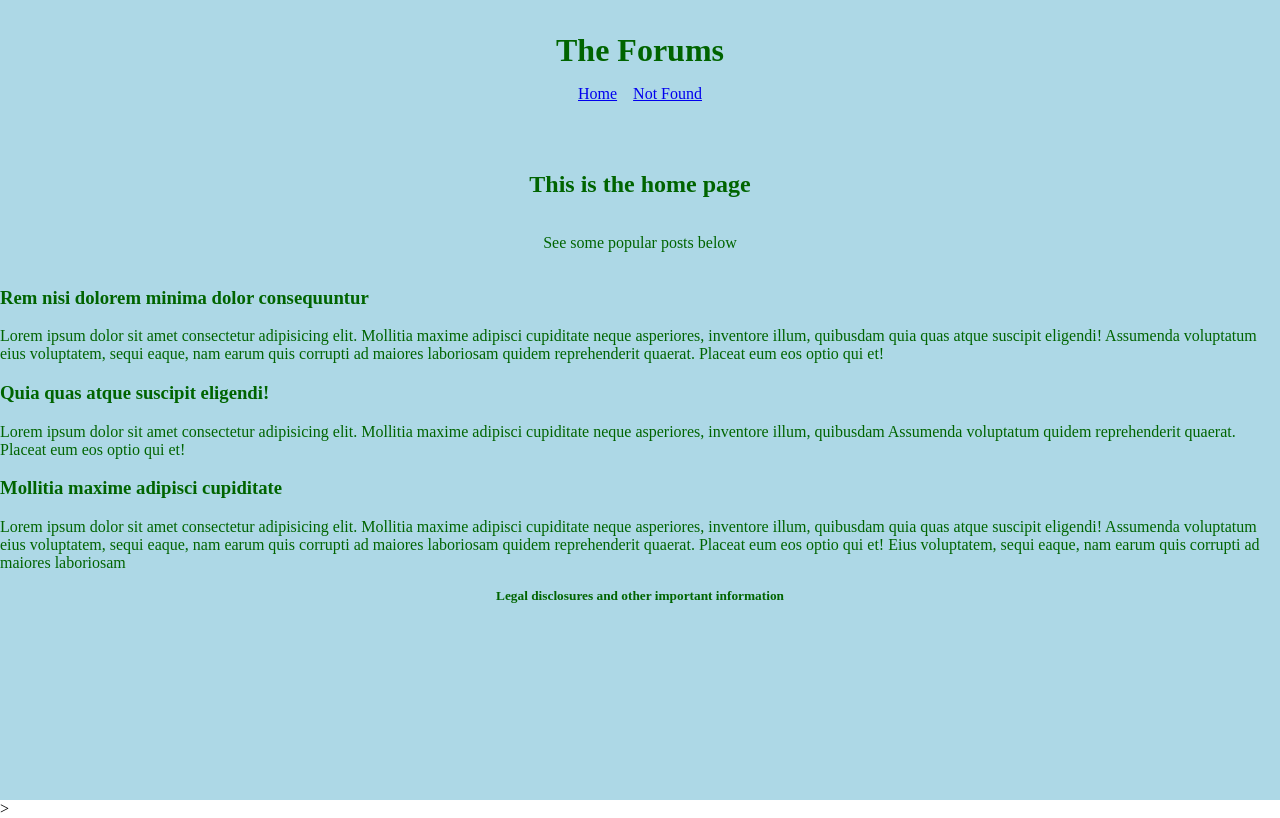
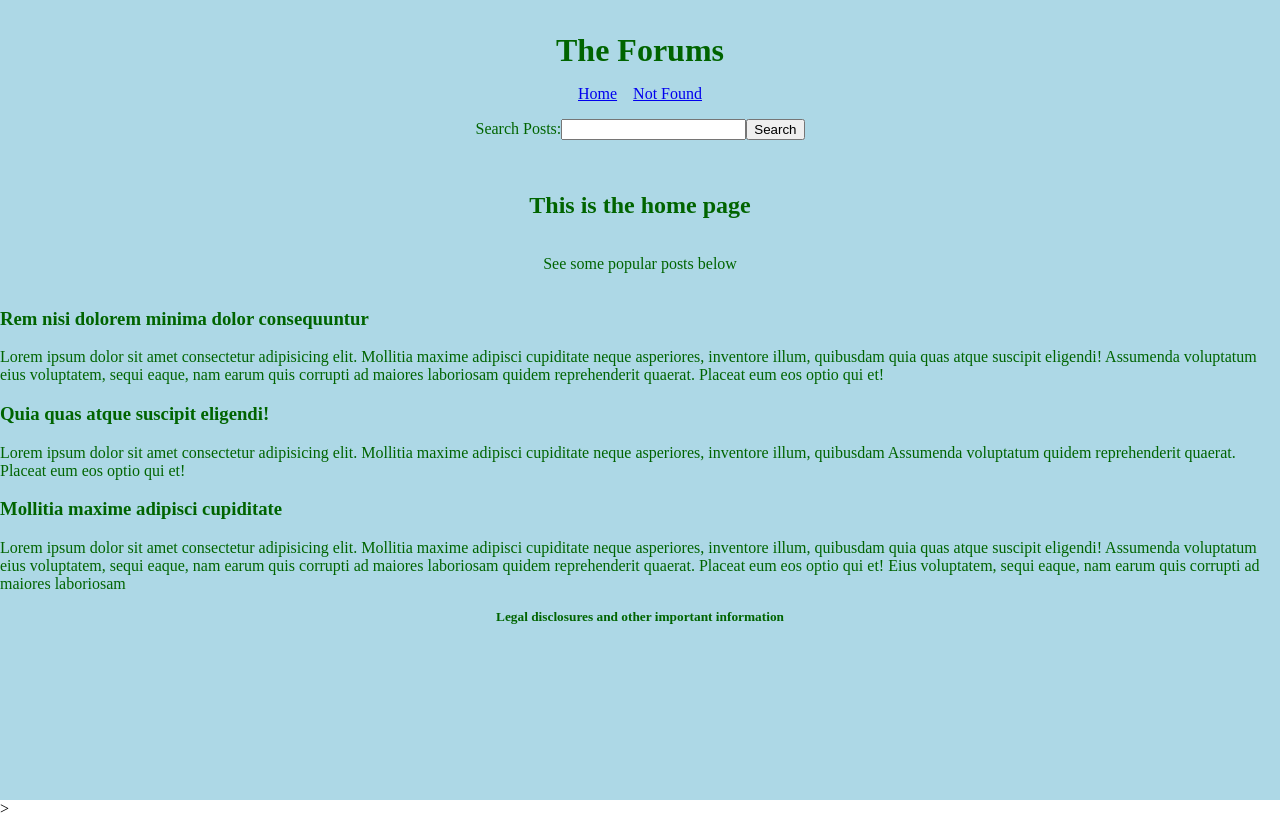
Before and after one commit to Lee1387/Forums, a React (Vite) app in the folder Forums-Frontend/: page / in a window 1280 px wide. Built offline with nearby package versions, Linux system fonts and the light colour scheme.

Commit message:
Created results component and started search functionality

```diff
--- a/Forums-Frontend/src/components/App.jsx
+++ b/Forums-Frontend/src/components/App.jsx
@@ -9,16 +9,18 @@ import MainLayout from "./MainLayout";
 import Error from "./Error";
 import Home, { homeLoader } from "../pages/Home";
 import NotFound from "../pages/NotFound";
+import Results, { resultsLoader, searchAction } from "../pages/Results";
 import "../assets/styles.css";
 
 const router = createBrowserRouter(
   createRoutesFromElements(
-    <Route path="/" element={<MainLayout />}>
+    <Route path="/" element={<MainLayout />} errorElement={<Error />}>
+      <Route path="/" element={<Home />} loader={homeLoader} />
       <Route
-        index
-        element={<Home />}
-        errorElement={<Error />}
-        loader={homeLoader}
+        path="search/:query"
+        element={<Results />}
+        loader={resultsLoader}
+        action={searchAction}
       />
         <Route path="*" element={<NotFound />} />
     </Route>
--- a/Forums-Frontend/src/components/Header.jsx
+++ b/Forums-Frontend/src/components/Header.jsx
@@ -1,5 +1,5 @@
 import React from "react";
-import { Link } from "react-router-dom";
+import { Link, Form } from "react-router-dom";
 
 export default function Header() {
     return (
@@ -13,6 +13,11 @@ export default function Header() {
                     Not Found
                 </Link>
             </nav>
+            <Form className="search-form" method="post">
+                <label htmlFor="search-input">Search Posts:</label>
+                <input id="search-input" type="search" name="search" />
+                <button type="submit">Search</button>
+            </Form>
         </header>
     );
 }
--- a/Forums-Frontend/src/pages/Home.jsx
+++ b/Forums-Frontend/src/pages/Home.jsx
@@ -1,5 +1,5 @@
 import React from "react";
-import { useLoaderData } from "react-router-dom";
+import { useLoaderData, redirect } from "react-router-dom";
 
 export async function homeLoader() {
     try {
@@ -7,9 +7,8 @@ export async function homeLoader() {
         const data = await response.json();
         return data;
     } catch (error) {
-        console.log(error);
+        return error;
     }
-    return null;
 }
 
 export default function Home() {
@@ -27,7 +26,11 @@ export default function Home() {
         <>
             <h2>This is the home page</h2>
             <p>See some popular posts below</p>
-            <div>{postElements}</div>
+            {postData ? (
+                <div>{postElements}</div>
+            ) : (
+                <p>Post data is unavailable at this time</p>
+            )}
         </>
     );
 }
--- /dev/null
+++ b/Forums-Frontend/src/pages/Results.jsx
@@ -0,0 +1,29 @@
+import React from "react";
+import { useActionData, redirect } from "react-router-dom";
+
+export async function resultsLoader({ request }) {
+    const url = new URL(request.url);
+    console.log(url);
+    return null;
+}
+
+export async function searchAction({ request }) {
+    const formData = await request.formData();
+    const searchTerm = formData.get("search");
+    return redirect(`/search/${searchTerm}`);
+    // return searchTerm;
+}
+
+export default function Results() {
+    const data = useActionData();
+
+    return (
+        <>
+            {data ? (
+                <h2>Search Results for {data}</h2>
+            ) : (
+                <h2>Enter a search term above</h2>
+            )}
+        </>
+    );
+}
```
